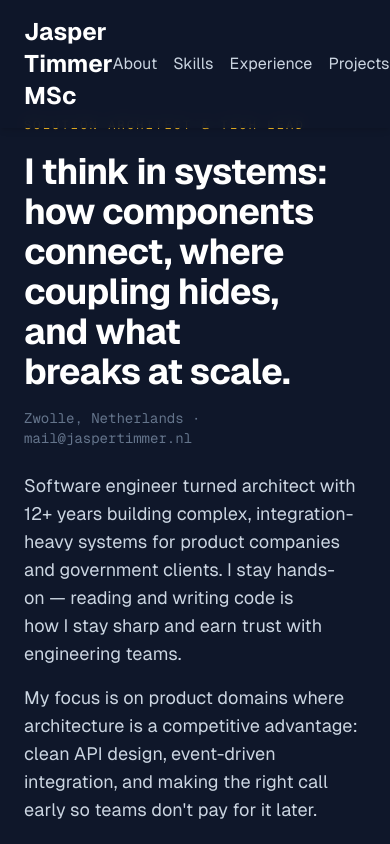
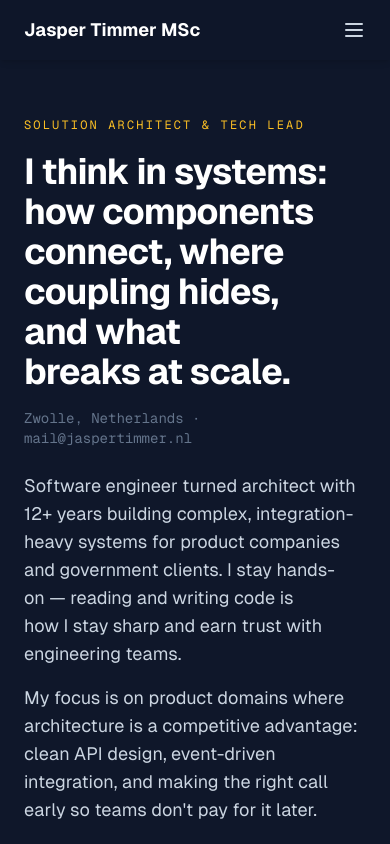
Before and after one commit to JJWTimmer/portfolio, a Next.js app: page / in a window 390 px wide. Shown: the top 844 px of the page. Built offline with nearby package versions, Linux system fonts and the light colour scheme.

Commit message:
fix: mobile nav hamburger menu
Links wrapped awkwardly and hid body text on small screens. Header now
stays single-line: name gets whitespace-nowrap + smaller font, links
collapse into a hamburger menu below md breakpoint.

```diff
--- a/components/NavHeader.tsx
+++ b/components/NavHeader.tsx
@@ -1,21 +1,66 @@
+"use client"
+
 import Link from "next/link"
+import { useState } from "react"
+
+const NAV_LINKS = [
+  { href: "#about", label: "About" },
+  { href: "#skills", label: "Skills" },
+  { href: "#experience", label: "Experience" },
+  { href: "#projects", label: "Projects" },
+  { href: "#resume", label: "Timeline" },
+  { href: "#education", label: "Education" },
+  { href: "#interests", label: "Activities" },
+]
 
 export default function NavHeader() {
+  const [isMenuOpen, setIsMenuOpen] = useState(false)
+
   return (
     <header className="fixed top-0 left-0 right-0 bg-slate-900/90 backdrop-blur shadow-md z-50">
       <div className="container mx-auto px-6 py-4">
-        <nav className="flex justify-between items-center">
-          <h1 className="text-2xl font-bold text-white">Jasper Timmer MSc</h1>
-          <div className="flex space-x-4">
-            <Link href="#about" className="text-slate-300 hover:text-white">About</Link>
-            <Link href="#skills" className="text-slate-300 hover:text-white">Skills</Link>
-            <Link href="#experience" className="text-slate-300 hover:text-white">Experience</Link>
-            <Link href="#projects" className="text-slate-300 hover:text-white">Projects</Link>
-            <Link href="#resume" className="text-slate-300 hover:text-white">Timeline</Link>
-            <Link href="#education" className="text-slate-300 hover:text-white">Education</Link>
-            <Link href="#interests" className="text-slate-300 hover:text-white">Activities</Link>
+        <nav className="flex justify-between items-center gap-4">
+          <h1 className="text-lg sm:text-2xl font-bold text-white whitespace-nowrap shrink-0">Jasper Timmer MSc</h1>
+
+          <div className="hidden md:flex space-x-4">
+            {NAV_LINKS.map((link) => (
+              <Link key={link.href} href={link.href} className="text-slate-300 hover:text-white">
+                {link.label}
+              </Link>
+            ))}
           </div>
+
+          <button
+            type="button"
+            onClick={() => setIsMenuOpen((open) => !open)}
+            className="md:hidden text-slate-300 hover:text-white"
+            aria-label={isMenuOpen ? "Close menu" : "Open menu"}
+            aria-expanded={isMenuOpen}
+          >
+            <svg className="w-6 h-6" fill="none" viewBox="0 0 24 24" stroke="currentColor" strokeWidth={2}>
+              {isMenuOpen ? (
+                <path strokeLinecap="round" strokeLinejoin="round" d="M6 18L18 6M6 6l12 12" />
+              ) : (
+                <path strokeLinecap="round" strokeLinejoin="round" d="M4 6h16M4 12h16M4 18h16" />
+              )}
+            </svg>
+          </button>
         </nav>
+
+        {isMenuOpen && (
+          <div className="md:hidden flex flex-col pt-4 space-y-3">
+            {NAV_LINKS.map((link) => (
+              <Link
+                key={link.href}
+                href={link.href}
+                onClick={() => setIsMenuOpen(false)}
+                className="text-slate-300 hover:text-white"
+              >
+                {link.label}
+              </Link>
+            ))}
+          </div>
+        )}
       </div>
     </header>
   )
```
Also changed, not shown: 1 other file (tests, documents, lock files or other folders).
